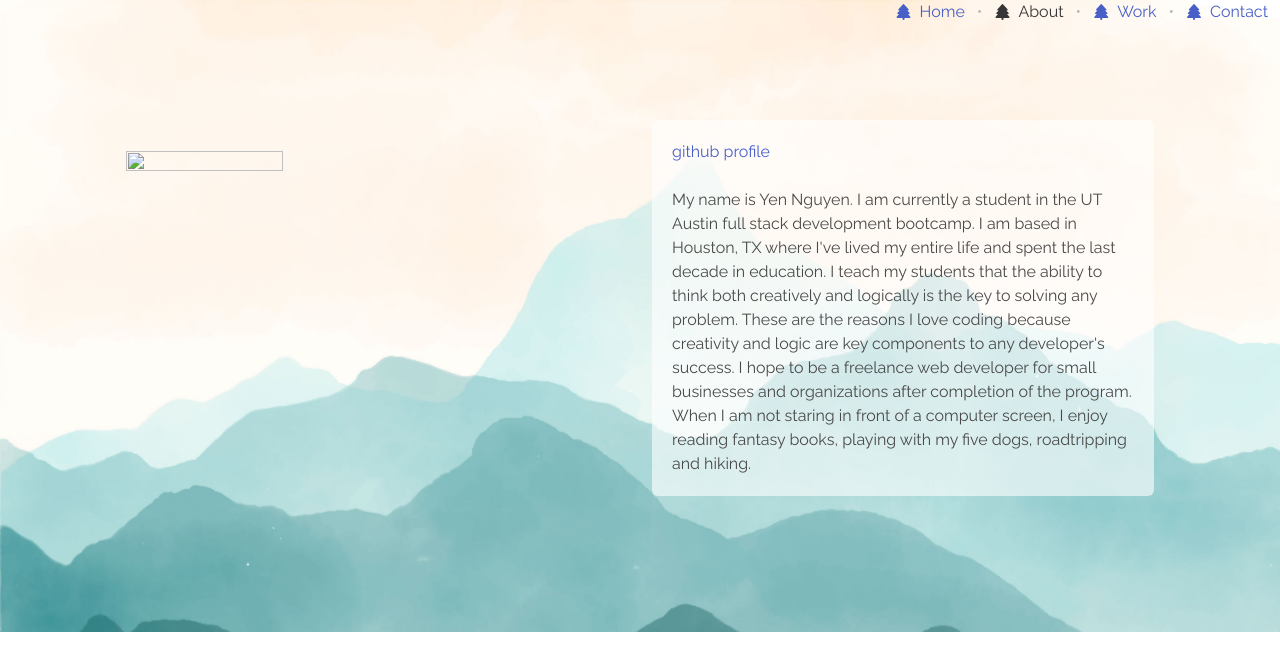
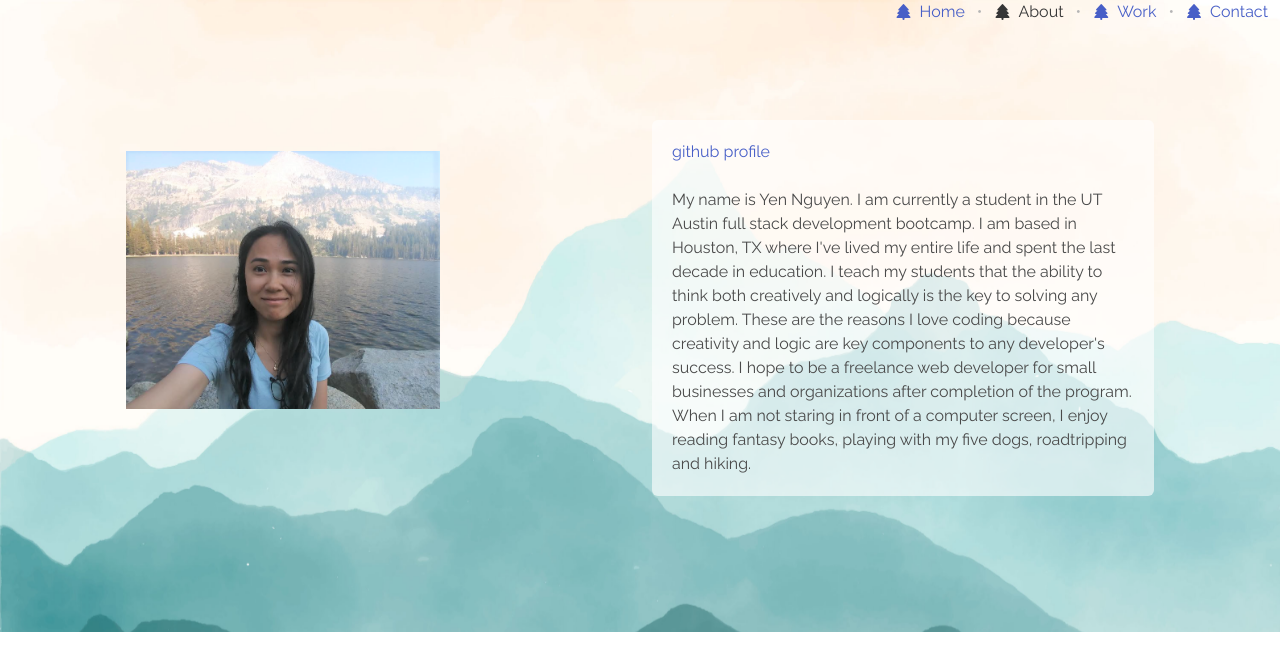
Before and after one commit to yhnguyen720/coding-profile, a plain HTML site: page about.html in a window 1280 px wide. Drawn offline with nearby package versions, Linux system fonts and the light colour scheme; the site is published under a folder, as on GitHub Pages, so addresses that start at the root find nothing; no server answers.

Commit message:
Update about.html

```diff
--- a/about.html
+++ b/about.html
@@ -56,7 +56,7 @@
     <div class="columns">
       <div class="column is-half">
           <figure class="image is-3x4">
-              <img id="profilePic" src="/globalAsset/images/profile_pic.PNG">
+              <img id="profilePic" src="./globalAsset/images/profile_pic.PNG">
           </figure>
       </div>
       <div class="column">
```
